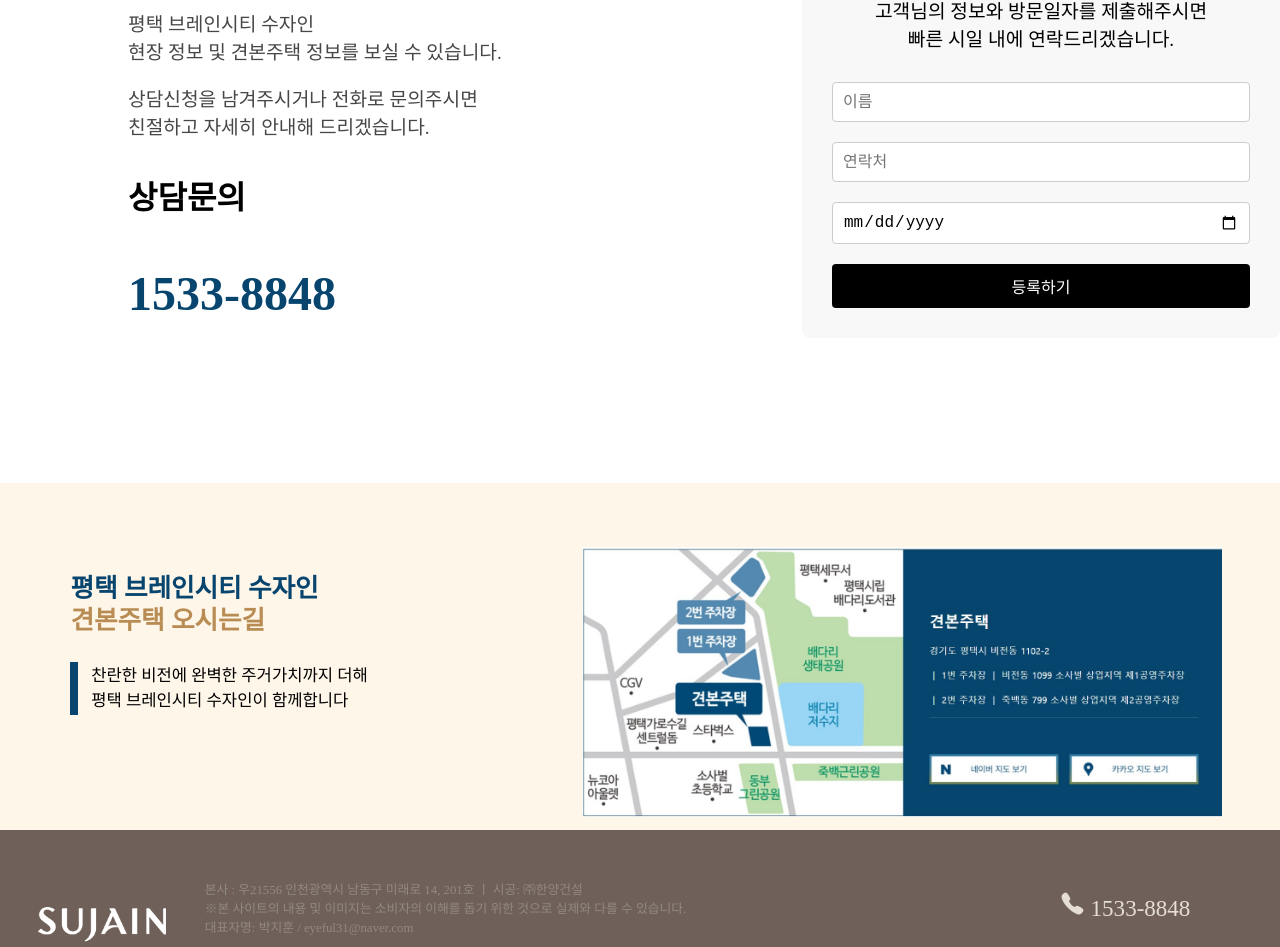
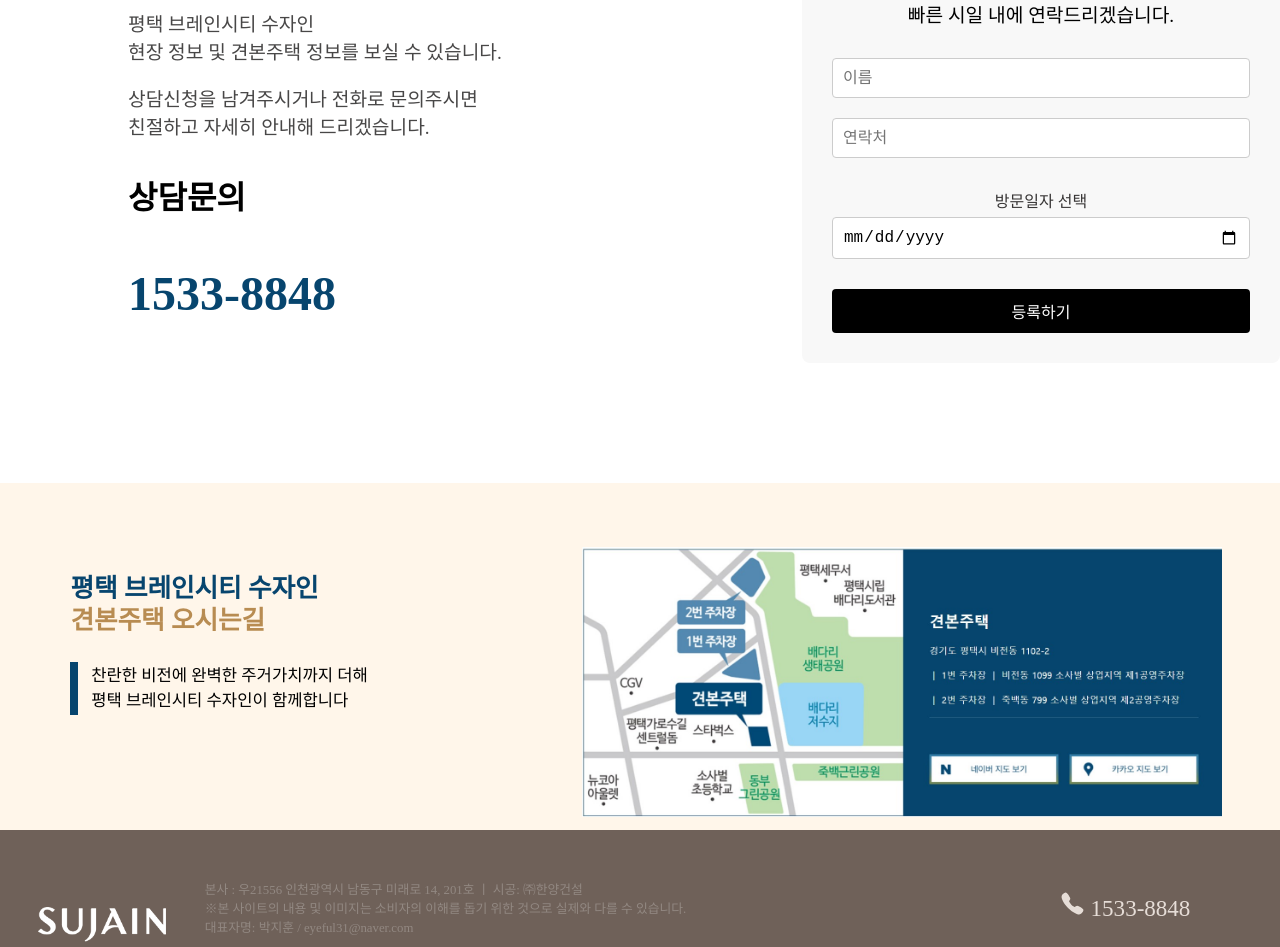
Before and after one commit to parkjihun22/jeju-wepark, a React (Create React App) app: page / in a window 1280 px wide. Shown: the part 4899-5846 px from the top of the page. Built offline with nearby package versions, Linux system fonts and the light colour scheme; a web font is replaced by a local one.

Commit message:
feat : 방문일정 라벨추가

```diff
--- a/src/pages/Main/Main.jsx
+++ b/src/pages/Main/Main.jsx
@@ -313,13 +313,21 @@ const Main = () => {
     {/* 왼쪽 안내 문구 영역 */}
     <div className={styles.registrationInfo}>
       <div className={styles.text1}>
-                  <p>평택 브레인시티 수자인<br/> 주변이 궁금하시나요?</p>
-
+        <p>
+          평택 브레인시티 수자인
+          <br />
+          주변이 궁금하시나요?
+        </p>
       </div>
       <div className={styles.text2}>
-				<p>평택 브레인시티 수자인<br/> 현장 정보 및 견본주택 정보를 보실 수 있습니다.</p>
         <p>
-                    상담신청을 남겨주시거나 전화로 문의주시면<br />
+          평택 브레인시티 수자인
+          <br />
+          현장 정보 및 견본주택 정보를 보실 수 있습니다.
+        </p>
+        <p>
+          상담신청을 남겨주시거나 전화로 문의주시면
+          <br />
           친절하고 자세히 안내해 드리겠습니다.
         </p>
       </div>
@@ -334,7 +342,9 @@ const Main = () => {
     <div className={styles.registrationSection}>
       <div className={styles.registrationHeader}>방문예약 등록</div>
       <div className={styles.registrationDescription}>
-                  고객님의 정보와 방문일자를 제출해주시면 <br/>빠른 시일 내에 연락드리겠습니다.
+        고객님의 정보와 방문일자를 제출해주시면
+        <br />
+        빠른 시일 내에 연락드리겠습니다.
       </div>
       <form className={styles.registrationForm} onSubmit={handleRegistrationSubmit}>
         <input
@@ -353,15 +363,18 @@ const Main = () => {
           onChange={handleInputChange}
           required
         />
-
+        {/* 날짜 선택 입력란에 라벨 추가 */}
+        <div className={styles.dateInputContainer}>
+          <label htmlFor="visitDate">방문일자 선택</label>
           <input
+            id="visitDate"
             type="date"
             name="visitDate"
-                    placeholder="방문일자 선택"
             value={registration.visitDate}
             onChange={handleInputChange}
             required
           />
+        </div>
         <button type="submit">등록하기</button>
       </form>
     </div>
--- a/src/pages/Main/Main.module.scss
+++ b/src/pages/Main/Main.module.scss
@@ -528,7 +528,7 @@
 
         .mainImage {
             width: 100vw;
-            height: 80vh;
+            height: 90vh;
             object-fit: cover; /* 이미지 비율 유지하면서 가득 채우기 */
             filter: brightness(0.8) contrast(1.2); /* 이미지에 어두운 필터 적용, 대비 강조 */
         }
@@ -549,7 +549,7 @@
             justify-content: center; /* 세로로 중앙 정렬 */
             align-items: center; /* 가로로 중앙 정렬 */
             position: absolute;
-            top: 50%;
+            top: 35%;
             left: 50%;
             transform: translate(-50%, -50%); /* 정확히 중앙에 맞추기 위한 이동 */
             color: #FFFFFF;
@@ -1129,31 +1129,12 @@
   }
 
 
-  .mainImageTextBox1 {
-    position: absolute;
-    top: 40%;
-    left: 50%;
-    transform: translate(-50%, -40%);
-    color: #fff;
-    text-align: center;
-  }
-
   /* --- 모바일 전용 스타일 --- */
 
 .mobileMain {
     font-family: 'NanumHumanTTFBold';
   }
 
-
-
-  .mainImageTextBox1 {
-    position: absolute;
-    top: 40%;
-    left: 50%;
-    transform: translate(-50%, -40%);
-    color: #fff;
-    text-align: center;
-  }
 
   /* 관심고객 등록 섹션 (모바일) */
   .containerRegistration {
@@ -1234,6 +1215,7 @@
   margin: 6vw 0 0 15vw;
   padding: 50px 0;
 }
+
 /* 왼쪽 안내 문구 영역 */
 .registrationInfo {
   flex: 1;
@@ -1247,7 +1229,7 @@
 .text1 {
   font-family: 'NanumHumanTTFBold';
   font-size: 1.8rem;    /* 원하는 크기로 조정 */
-    color: #373535;          /* 원하는 색상으로 조정 */
+  color: #373535;       /* 원하는 색상으로 조절 */
   margin-bottom: 20px;
 }
 
@@ -1268,7 +1250,6 @@
 
 /* text4: 전화번호 */
 .text4 {
-
   font-size: 3rem;
   color: #07456E;       /* 예: 붉은색 */
   font-weight: bold;
@@ -1320,3 +1301,27 @@
 .registrationForm button:hover {
   background-color: #333;
 }
+
+/* 날짜 선택 입력란 관련 스타일 (PC 버전) */
+.dateInputContainer {
+  display: flex;
+  flex-direction: column;
+  width: 100%;
+  margin: 10px 0;
+}
+
+.dateInputContainer label {
+  margin-bottom: 5px;
+  font-size: 1rem;
+  text-align: center;  /* 가운데 정렬 */
+  color: #373535;
+}
+
+.dateInputContainer input {
+  width: 100%;
+  padding: 10px;
+  font-size: 1rem;
+  border: 1px solid #ccc;
+  border-radius: 4px;
+  box-sizing: border-box;
+}
```
Lines whose indentation alone changed are shown as unchanged.
